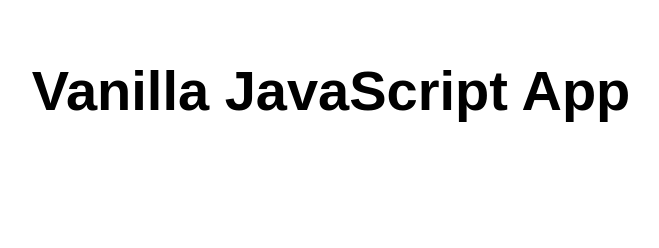
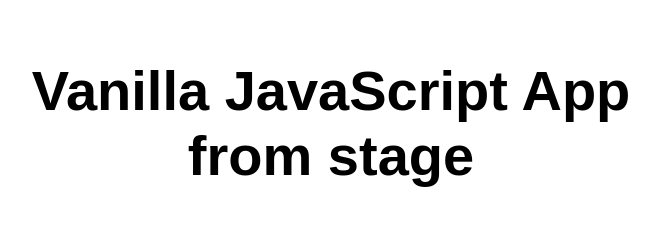
Before and after one commit to zakimal/StaticWebApps1591eastus2, a website: page src/index.html in a window 1280 px wide. Shown: the whole page, without its empty margins (309-968 px from the left). Drawn offline with Linux system fonts and the light colour scheme.

Commit message:
Update index.html

```diff
--- a/src/index.html
+++ b/src/index.html
@@ -10,7 +10,7 @@
 
 <body>
   <main>
-    <h1>Vanilla JavaScript App</h1>
+    <h1>Vanilla JavaScript App from stage</h1>
   </main>
 </body>
 
```
